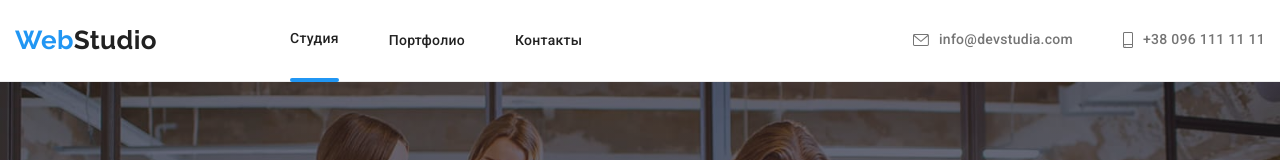
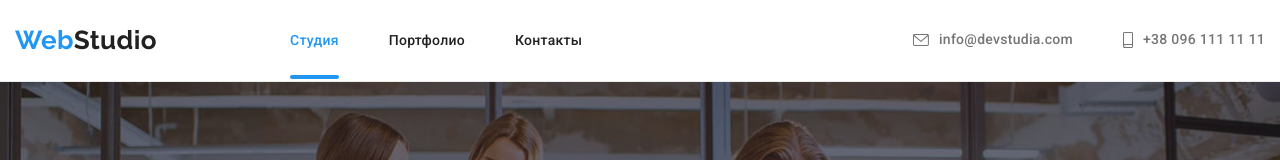
Before and after one commit to Saftar94/goit-markup-hw-08, a plain HTML site: page GOIT DZ8/index.html in a window 1280 px wide. Shown: the top 160 px of the page. Drawn offline with nearby package versions, Linux system fonts and the light colour scheme.

Commit message:
change
change

```diff
--- a/GOIT DZ8/sass/components/_current.scss
+++ b/GOIT DZ8/sass/components/_current.scss
@@ -1,3 +1,8 @@
+.container .headernav__link.headernav__current {
+  position: relative;
+  color: var(--hover-colorblu);
+}
+
 .headernav__link.headernav__current::after {
     content: "";
     position: absolute;
@@ -8,9 +13,5 @@
     height: 4px;
     background-color: var(--hover-colorblu);
     border-radius: 2px;
-  }
-  .container .headernav__link.headernav__current::after {
-    position: relative;
-    color: var(--hover-colorblu);
 
   }
--- a/GOIT DZ8/sass/layout/_header.scss
+++ b/GOIT DZ8/sass/layout/_header.scss
@@ -5,6 +5,7 @@
     justify-content: space-between;
     align-items: center;
   }
+
 
   .header{
     padding-bottom: 16px;
```
Also changed, not shown: GOIT DZ8/css/main.css, GOIT DZ8/css/main.min.css, 2 other files.
